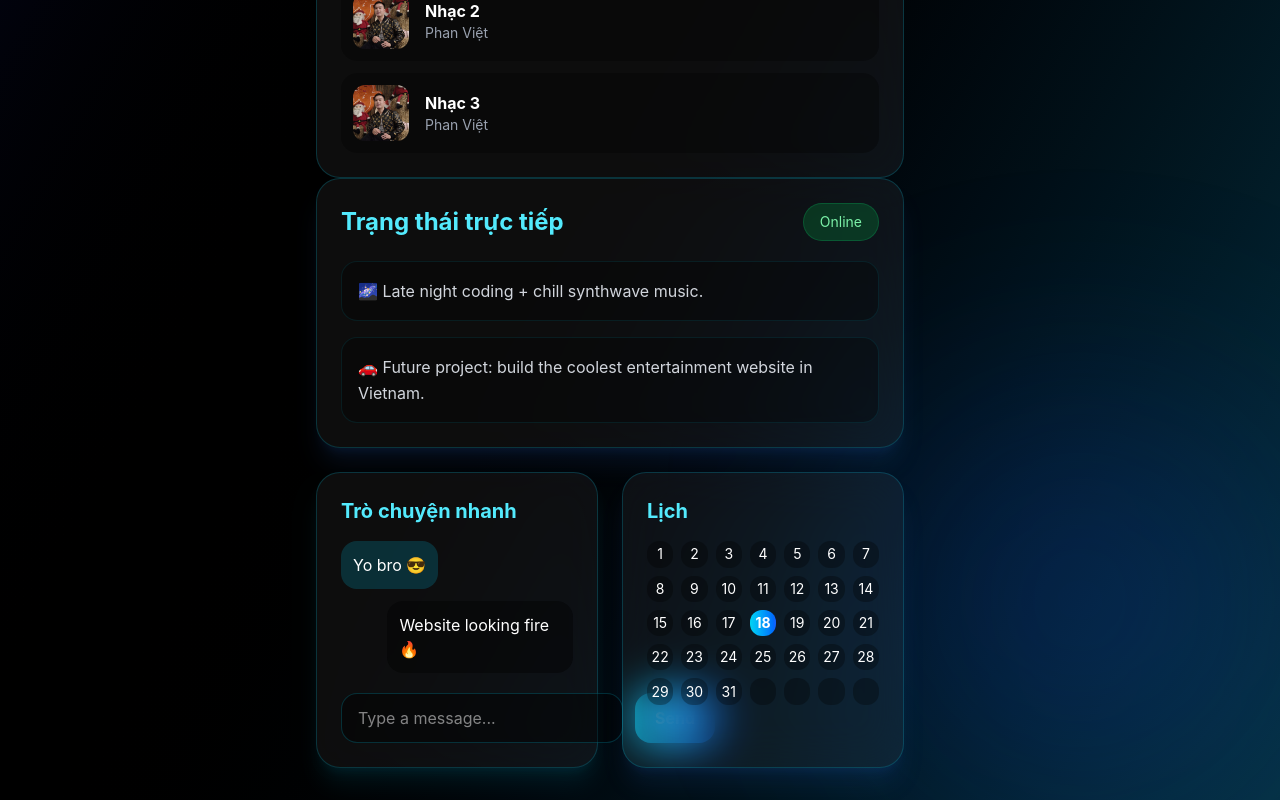
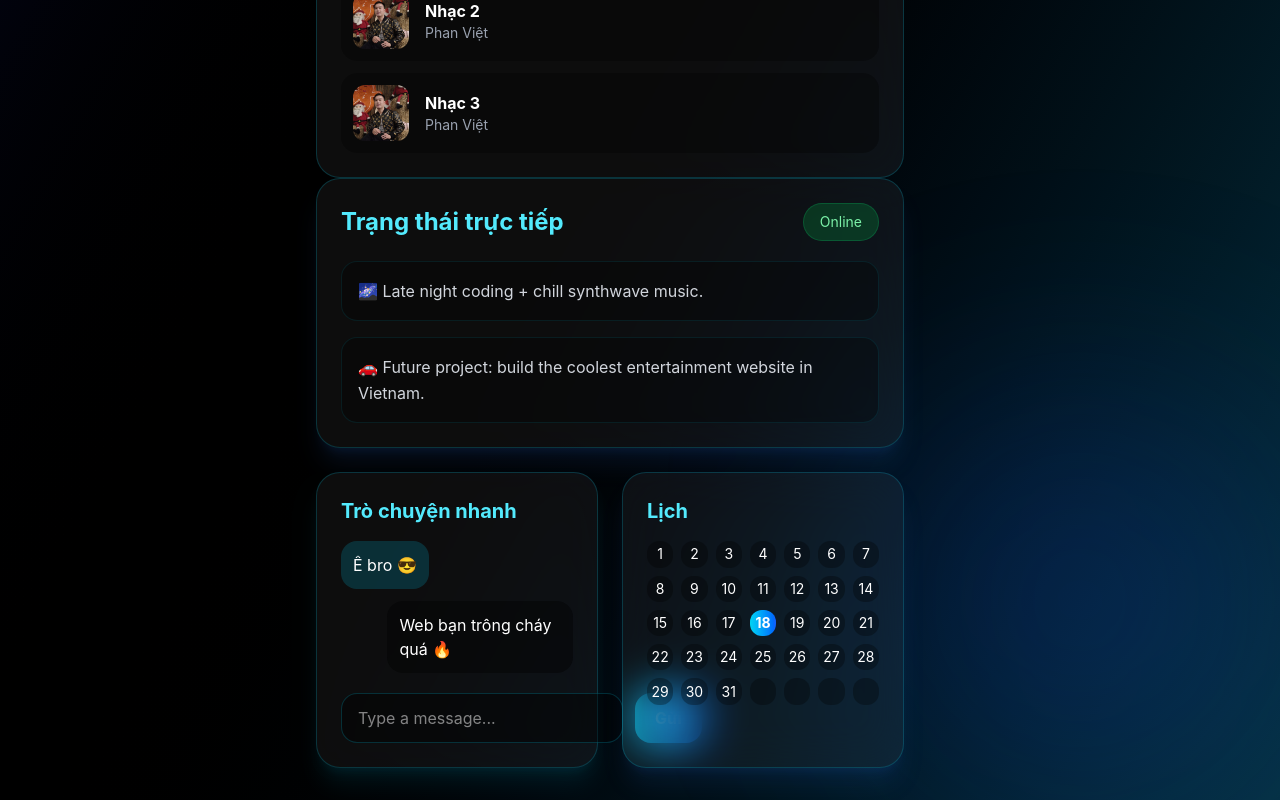
Before and after one commit to phanquocviet1990-crypto/phanviet, a React (Vite) app: page / in a window 1280 px wide. Shown: the part 1468-2268 px from the top of the page. Built offline with nearby package versions, Linux system fonts and the light colour scheme; no server answers.

Commit message:
cap nhat

```diff
--- a/src/PhanVietEntertainmentHub.tsx
+++ b/src/PhanVietEntertainmentHub.tsx
@@ -39,19 +39,29 @@ const [volume, setVolume] = useState(70)
 const [currentTimeAudio, setCurrentTimeAudio] = useState(0)
 const [duration, setDuration] = useState(0)
 
+
+
+
 useEffect(() => {
-  if (audioRef.current) {
-    audioRef.current.volume = volume / 100
-  }
-}, [currentSong, volume])
-useEffect(() => {
-  console.log('Volume:', volume)
+  const audio = audioRef.current
 
-  if (audioRef.current) {
-    audioRef.current.volume = volume / 100
-    console.log('Audio volume:', audioRef.current.volume)
-  }
+  if (!audio) return
+
+  audio.volume = volume / 100
+
+  console.log(
+    'Volume set:',
+    volume,
+    '=>',
+    audio.volume
+  )
 }, [volume])
+
+
+
+
+
+
 useEffect(() => {
   const timer = setInterval(() => {
     setTime(new Date())
@@ -110,6 +120,15 @@ const prevSong = async () => {
     setPlaying(true)
   }, 100)
 }
+
+
+
+
+
+
+
+
+
 useEffect(() => {
   const audio = audioRef.current
 
@@ -131,6 +150,12 @@ useEffect(() => {
     audio.removeEventListener('loadedmetadata', loaded)
   }
 }, [currentSong])
+
+
+
+
+
+
 useEffect(() => {
   const startMusic = async () => {
     if (!audioRef.current) return
@@ -150,6 +175,13 @@ useEffect(() => {
   return () =>
     document.removeEventListener('click', startMusic)
 }, [])
+
+
+
+
+
+
+
 useEffect(() => {
   const API_KEY = 'caff14f27da7fb0684140e139fdec278'
 
@@ -515,22 +547,29 @@ return (
   Âm lượng: {volume}%
 </p>
 
-     <input
+
+
+
+
+
+
+   <input
   type="range"
   min="0"
   max="100"
+  step="1"
   value={volume}
   onChange={(e) => {
     const newVolume = Number(e.target.value)
-
     setVolume(newVolume)
-
-    if (audioRef.current) {
-      audioRef.current.volume = newVolume / 100
-    }
   }}
   className="w-full accent-cyan-400"
 />
+
+
+
+
+
       </div>
 
     </div>
@@ -623,11 +662,11 @@ return (
 
                     <div className="space-y-3">
                       <div className="bg-cyan-500/20 p-3 rounded-2xl w-fit max-w-[80%]">
-                        Yo bro 😎
+                        Ê bro 😎
                       </div>
 
                       <div className="bg-black/40 p-3 rounded-2xl ml-auto w-fit max-w-[80%]">
-                        Website looking fire 🔥
+                        Web bạn trông cháy quá 🔥
                       </div>
                     </div>
 
@@ -638,7 +677,7 @@ return (
                       />
 
                       <button className="px-5 rounded-2xl bg-gradient-to-r from-cyan-400 to-blue-600 font-bold">
-                        Send
+                        Gửi
                       </button>
                     </div>
                   </div>
```
